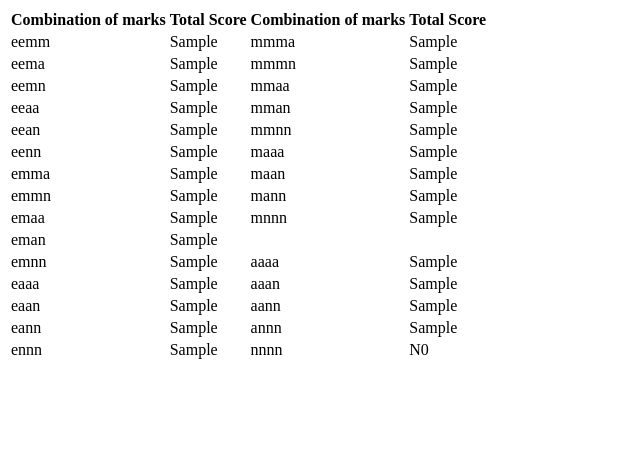
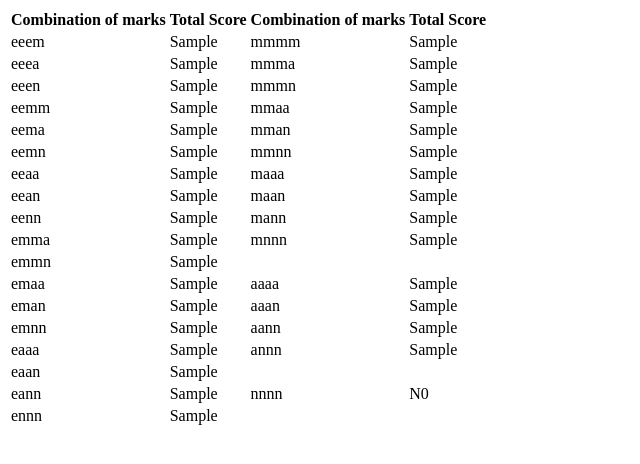
Before and after one commit to kiwiphysics/marking, a Django app: page /print_mark_scheme in a window 1280 px wide. Shown: the top 464 px of the page, without its empty margins (0-640 px from the left). Run offline with Django 4.2, Linux system fonts and the light colour scheme; a user stored in the database is signed in; tables that the repository leaves empty hold one stand-in row (values such as "Sample post").

Commit message:
2024 changes to models

```diff
--- a/marking/models.py
+++ b/marking/models.py
@@ -84,6 +84,9 @@ class Cutscore(models.Model): #Records the cutscores
 
 
 class Total(models.Model): #Works out how totals are totalled
+	grades_eeem = models.CharField(max_length=2, default='E8')
+	grades_eeea = models.CharField(max_length=2, default='E8')
+	grades_eeen = models.CharField(max_length=2, default='E8')
 	grades_eemm = models.CharField(max_length=2, default='E8')
 	grades_eema = models.CharField(max_length=2, default='E8')
 	grades_eemn = models.CharField(max_length=2, default='E8')
@@ -99,6 +102,7 @@ class Total(models.Model): #Works out how totals are totalled
 	grades_eaan = models.CharField(max_length=2, default='A4')
 	grades_eann = models.CharField(max_length=2, default='A4')
 	grades_ennn = models.CharField(max_length=2, default='A3')
+	grades_mmmm = models.CharField(max_length=2, default='M6')
 	grades_mmma = models.CharField(max_length=2, default='M6')
 	grades_mmmn = models.CharField(max_length=2, default='M6')
 	grades_mmaa = models.CharField(max_length=2, default='M5')
--- a/marking/templates/print_mark_scheme.html
+++ b/marking/templates/print_mark_scheme.html
@@ -6,109 +6,131 @@
             <th>Total Score</th>
 
   </tr>
+
+    <tr>
+    <td>eeem</td>
+    <td>{{mark_scheme.grades_eeem}}</td>
+    <td>mmmm</td>
+    <td>{{mark_scheme.grades_mmmm}}</td>
+  </tr>
+
+      <tr>
+    <td>eeea</td>
+    <td>{{mark_scheme.grades_eeea}}</td>
+    <td>mmma</td>
+    <td>{{mark_scheme.grades_mmma}}</td>
+  </tr>
+
+      <tr>
+    <td>eeen</td>
+    <td>{{mark_scheme.grades_eeen}}</td>
+    <td>mmmn</td>
+    <td>{{mark_scheme.grades_mmmn}}</td>
+  </tr>
+
   <tr>
     <td>eemm</td>
     <td>{{mark_scheme.grades_eemm}}</td>
-    <td>mmma</td>
-    <td>{{mark_scheme.grades_mmma}}</td>
+    <td>mmaa</td>
+    <td>{{mark_scheme.grades_mmaa}}</td>
   </tr>
 
   <tr>
     <td>eema</td>
     <td>{{mark_scheme.grades_eema}}</td>
-    <td>mmmn</td>
-    <td>{{mark_scheme.grades_mmmn}}</td>
+    <td>mman</td>
+    <td>{{mark_scheme.grades_mman}}</td>
   </tr>
 
   <tr>
     <td>eemn</td>
     <td>{{mark_scheme.grades_eemn}}</td>
-    <td>mmaa</td>
-    <td>{{mark_scheme.grades_mmaa}}</td>
+    <td>mmnn</td>
+    <td>{{mark_scheme.grades_mmnn}}</td>
   </tr>
 
   <tr>
     <td>eeaa</td>
     <td>{{mark_scheme.grades_eeaa}}</td>
-    <td>mman</td>
-    <td>{{mark_scheme.grades_mman}}</td>
+    <td>maaa</td>
+    <td>{{mark_scheme.grades_maaa}}</td>
   </tr>
 
   <tr>
     <td>eean</td>
     <td>{{mark_scheme.grades_eean}}</td>
-    <td>mmnn</td>
-    <td>{{mark_scheme.grades_mmnn}}</td>
+    <td>maan</td>
+    <td>{{mark_scheme.grades_maan}}</td>
   </tr>
 
   <tr>
     <td>eenn</td>
     <td>{{mark_scheme.grades_eenn}}</td>
-    <td>maaa</td>
-    <td>{{mark_scheme.grades_maaa}}</td>
+    <td>mann</td>
+    <td>{{mark_scheme.grades_mann}}</td>
   </tr>
 
     <tr>
     <td>emma</td>
     <td>{{mark_scheme.grades_emma}}</td>
-    <td>maan</td>
-    <td>{{mark_scheme.grades_maan}}</td>
+    <td>mnnn</td>
+    <td>{{mark_scheme.grades_mnnn}}</td>
   </tr>
 
     <tr>
     <td>emmn</td>
     <td>{{mark_scheme.grades_emmn}}</td>
-    <td>mann</td>
-    <td>{{mark_scheme.grades_mann}}</td>
+    <td></td>
+    <td></td>
   </tr>
 
       <tr>
     <td>emaa</td>
     <td>{{mark_scheme.grades_emaa}}</td>
-    <td>mnnn</td>
-    <td>{{mark_scheme.grades_mnnn}}</td>
+    <td>aaaa</td>
+    <td>{{mark_scheme.grades_aaaa}}</td>
   </tr>
 
       <tr>
     <td>eman</td>
     <td>{{mark_scheme.grades_eman}}</td>
-    <td></td>
-    <td></td>
+    <td>aaan</td>
+    <td>{{mark_scheme.grades_aaan}}</td>
   </tr>
 
       <tr>
     <td>emnn</td>
     <td>{{mark_scheme.grades_emnn}}</td>
-    <td>aaaa</td>
-    <td>{{mark_scheme.grades_aaaa}}</td>
+    <td>aann</td>
+    <td>{{mark_scheme.grades_aann}}</td>
   </tr>
 
       <tr>
     <td>eaaa</td>
     <td>{{mark_scheme.grades_eaaa}}</td>
-    <td>aaan</td>
-    <td>{{mark_scheme.grades_aaan}}</td>
+    <td>annn</td>
+    <td>{{mark_scheme.grades_annn}}</td>
   </tr>
 
         <tr>
     <td>eaan</td>
     <td>{{mark_scheme.grades_eaan}}</td>
-    <td>aann</td>
-    <td>{{mark_scheme.grades_aann}}</td>
+    <td></td>
+    <td></td>
   </tr>
 
         <tr>
     <td>eann</td>
     <td>{{mark_scheme.grades_eann}}</td>
-    <td>annn</td>
-    <td>{{mark_scheme.grades_annn}}</td>
+    <td>nnnn</td>
+    <td>N0</td>
   </tr>
 
         <tr>
     <td>ennn</td>
     <td>{{mark_scheme.grades_ennn}}</td>
-    <td>nnnn</td>
-    <td>N0</td>
+    <td></td>
+    <td></td>
   </tr>
 
 </table>
```
Also changed, not shown: marking/forms.py (+7 -2 lines), marking/my_functions.py (+9 -4 lines), marking/migrations/0010_total_grades_eeea_total_grades_eeem_and_more.py (added).
